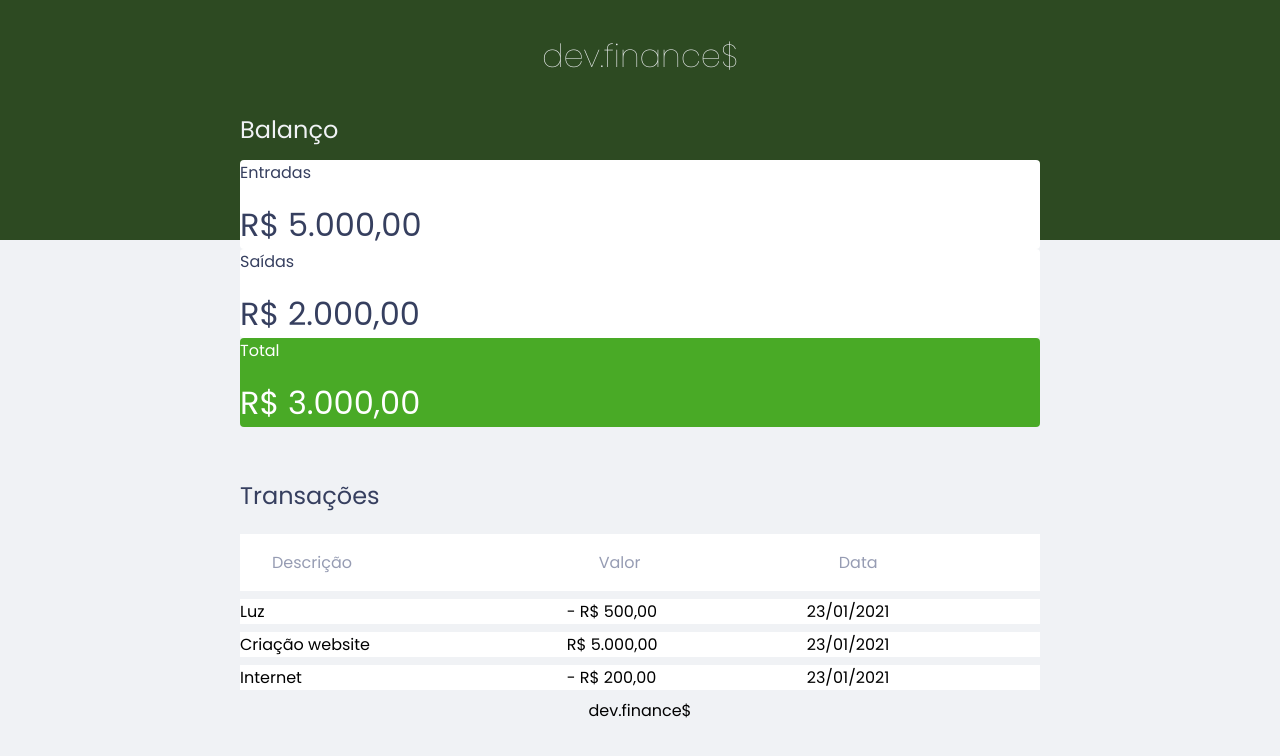
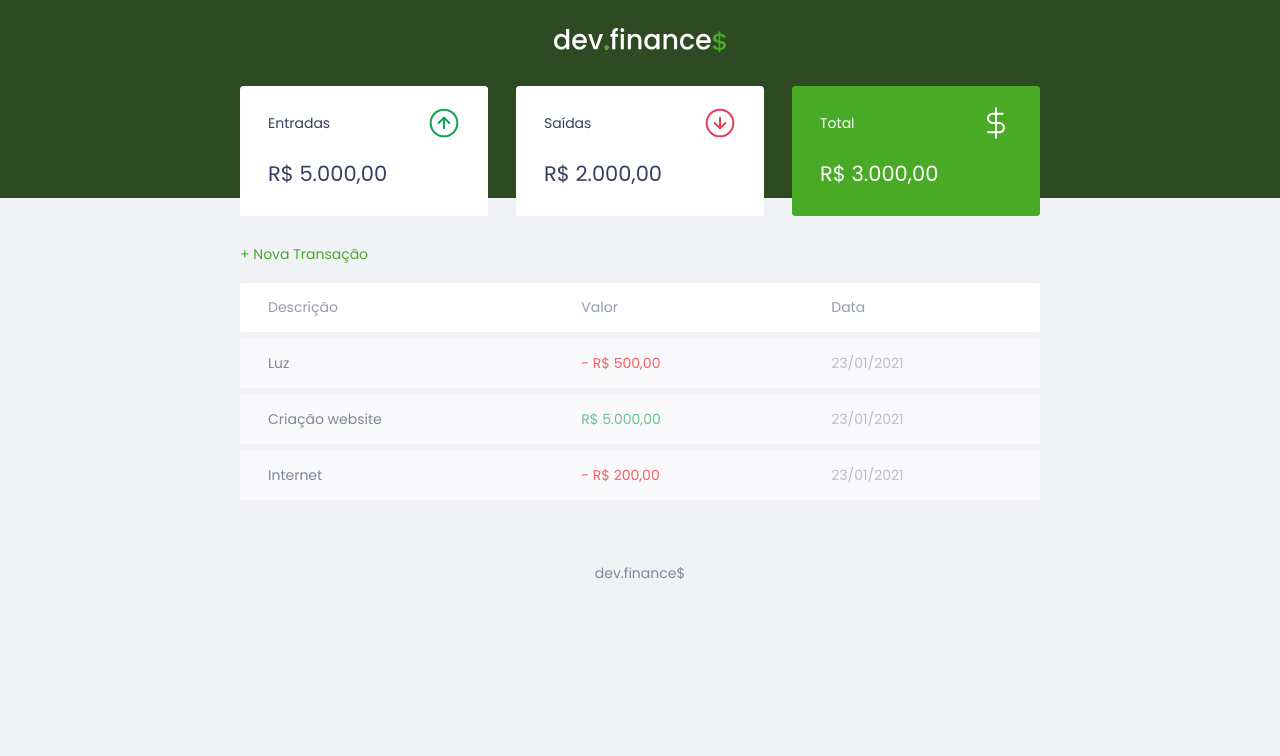
Before and after one commit to fernandosantoshs/dev-finance, a plain HTML site: page index.html in a window 1280 px wide. Drawn offline with Linux system fonts and the light colour scheme.

Commit message:
New modifications in HTML and CSS

```diff
--- a/index.html
+++ b/index.html
@@ -12,33 +12,44 @@
 
 <body>
     <header>
-        <h1 id="logo">dev.finance$</h1>
+        <img src="./assets/logo.svg" alt="Dev Finance Logo">
     </header>
 
     <main class="container">
         <!--Geralmente uma <section> tem como primeiro child um <h2>-->
         <section id="balance">
-            <h2>Balanço</h2>
+            <h2 class="sr-only">Balanço</h2>
 
             <div class="card">
-                <h3>Entradas</h3>
+                <h3>
+                    <span>Entradas</span>
+                    <img src="./assets/income.svg" alt="Icone entradas">
+                </h3>
                 <p>R$ 5.000,00</p>
             </div>
 
             <div class="card">
-                <h3>Saídas</h3>
+                <h3>
+                    <span>Saídas</span>
+                    <img src="./assets/expense.svg" alt="Icone gastos">
+                </h3>
                 <p>R$ 2.000,00</p>
             </div>
 
             <div class="card total">
-                <h3>Total</h3>
+                <h3>
+                    <span>Total</span>
+                    <img src="./assets/total.svg" alt="Icone total">
+                </h3>
                 <p>R$ 3.000,00</p>
             </div>
 
         </section>
 
         <section id="transaction">
-            <h2>Transações</h2>
+            <h2 class="sr-only">Transações</h2>
+
+            <a href="#" class="new button">+ Nova Transação</a>
 
             <table id="data-table">
                 <thead>
@@ -50,19 +61,19 @@
                 </thead>
                 <tbody>
                     <tr>
-                        <td>Luz</td>
-                        <td>- R$ 500,00</td>
-                        <td>23/01/2021</td>
+                        <td class="description">Luz</td>
+                        <td class="expanse">- R$ 500,00</td>
+                        <td class="date">23/01/2021</td>
                     </tr>
                     <tr>
-                        <td>Criação website</td>
-                        <td>R$ 5.000,00</td>
-                        <td>23/01/2021</td>
+                        <td class="description">Criação website</td>
+                        <td class="income">R$ 5.000,00</td>
+                        <td class="date">23/01/2021</td>
                     </tr>
                     <tr>
-                        <td>Internet</td>
-                        <td>- R$ 200,00</td>
-                        <td>23/01/2021</td>
+                        <td class="description">Internet</td>
+                        <td class="expanse">- R$ 200,00</td>
+                        <td class="date">23/01/2021</td>
                     </tr>
                 </tbody>
             </table>
--- a/style.css
+++ b/style.css
@@ -3,11 +3,17 @@
     --dark-blue: #363f5f;
     --ice-white:  #f0f2f5;
 }
+
 * {
     margin: 0;
     padding: 0;
     box-sizing: border-box;
 }
+
+html {
+    font-size: 93.75%; /* 15px (Default do navegador é 16px*/
+}
+
 body {
     font-family:  'Poppins', sans-serif;
     background: var(--ice-white);
@@ -17,12 +23,37 @@ body {
     margin: auto;
 }
 
+.sr-only {
+    position: absolute;
+    width: 1px;
+    height: 1px;
+    padding: 0;
+    margin: -1px;
+    overflow: hidden;
+    clip:rect(0,0,0,0);
+    white-space: nowrap;
+    border-width: 0;
+}
+
 /* Titles --------------------*/
 h2 {
     margin-top: 3.2rem;
     margin-bottom: 0.8rem;
     color: var(--dark-blue);
     font-weight: normal;
+}
+
+/* Links & buttons --------------------*/
+
+a {
+    display: inline-block;
+    color: #49AA26;
+    text-decoration: none;
+    margin-bottom: .8rem;
+}
+
+a:hover {
+    color: #3dd705;
 }
 
 /* Header --------------------*/
@@ -35,6 +66,7 @@ header {
     font-weight: 200;
     color: var(--ice-white);
 }
+
 /* Balance --------------------*/
 #balance {
     margin-top: -8rem;
@@ -47,19 +79,22 @@ header {
 /* Cards --------------------*/
 .card {
     background: white;
-    /*padding: 1.5rem 2rem;*/
+    padding: 1.5rem 2rem;
     border-radius: .25rem;
-    /*margin-bottom: 2rem;*/
+    margin-bottom: 2rem;
     color: var(--dark-blue);
 }
 
 .card h3 {
     font-weight: normal;
     font-size: 1rem;
+    display: flex;
+    align-items: center;
+    justify-content: space-between;
 }
 
 .card p {
-    font-size: 2rem;
+    font-size: 1.5rem;
     line-height: 3rem;
     margin-top: 1rem;
 }
@@ -73,23 +108,68 @@ header {
 #data-table {
     width: 100%;
     border-spacing: 0 .5rem;
+
+    color: #969cb3;
+}
+
+table thead th:first-child,
+table tbody tr td:first-child {
+    border-radius: .25rem 0 0 .25rem;
+}
+
+table thead th:last-child,
+table tbody tr td:last-child {
+    border-radius: 0 .25rem .25rem 0;
 }
 
 table th {
     background: white;
-    color: #969cb3;
     font-weight: normal;
     padding: 1rem 2rem;
     text-align: left;
 }
 
-table td {
-    background: white;
+
+table tbody tr {
+    opacity: .6;
+}
+table tr:hover {
+    opacity: 1;
 }
 
+table tbody td {
+    background: white;
+    padding: 1rem 2rem;
+    font-weight: normal;
+}
 
+td.description {
+    color: var(--dark-blue);
+}
+td.income {
+    color: #12a454;
+}
+td.expanse {
+    color: red;
+}
 
 /* Footer --------------------*/
 footer {
     text-align: center;
+    padding: 4rem 0 2rem;
+    color: var(--dark-blue);
+    opacity: .6;
 }
+
+/* Responsivity --------------------*/
+@media (min-width: 800px) {
+    html {
+        font-size: 87.5%;
+    }
+
+    #balance {
+        display: grid;
+        grid-template-columns: repeat(3, 1fr); /* 1fr 1fr 1fr*/
+        gap: 2rem;
+    }
+}
```
Also changed, not shown: assets/expense.svg (added), assets/income.svg (added), assets/logo.svg (added), assets/minus.svg (added), assets/plus.svg (added), assets/total.svg (added).
